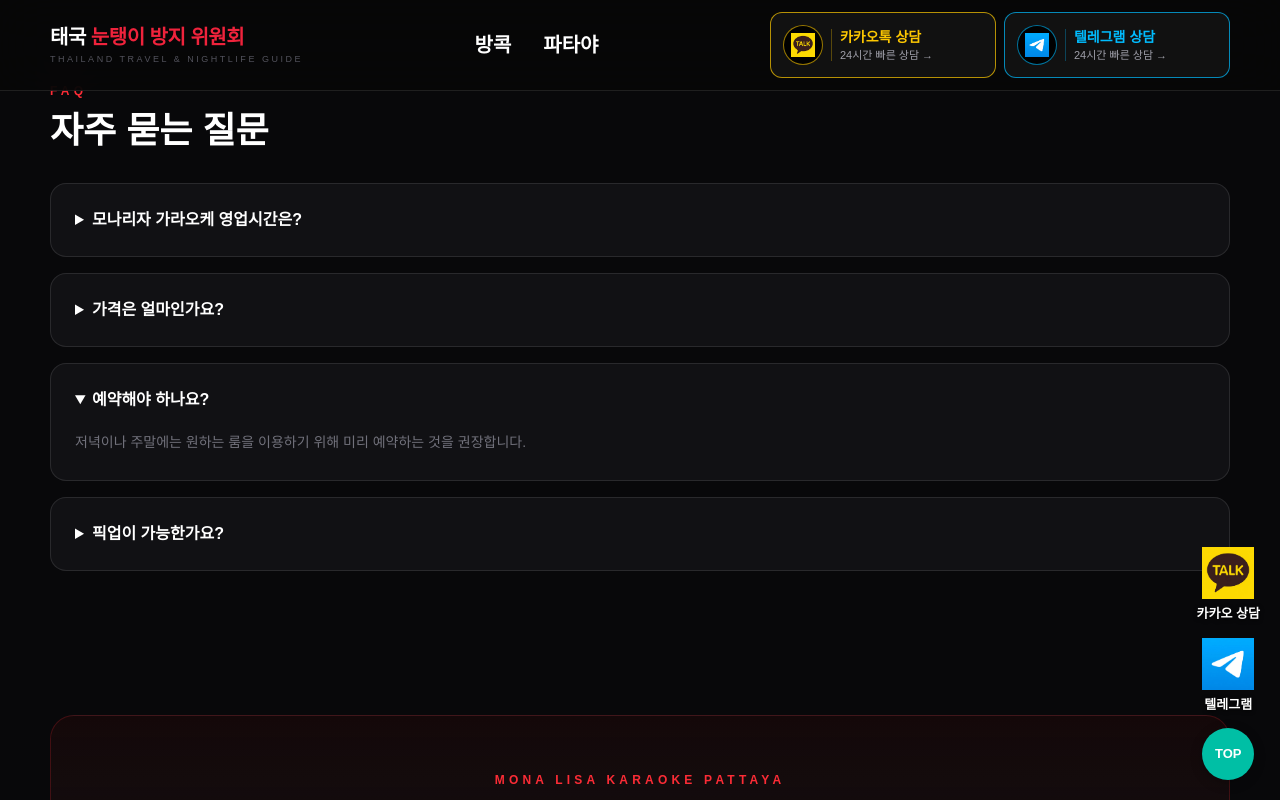
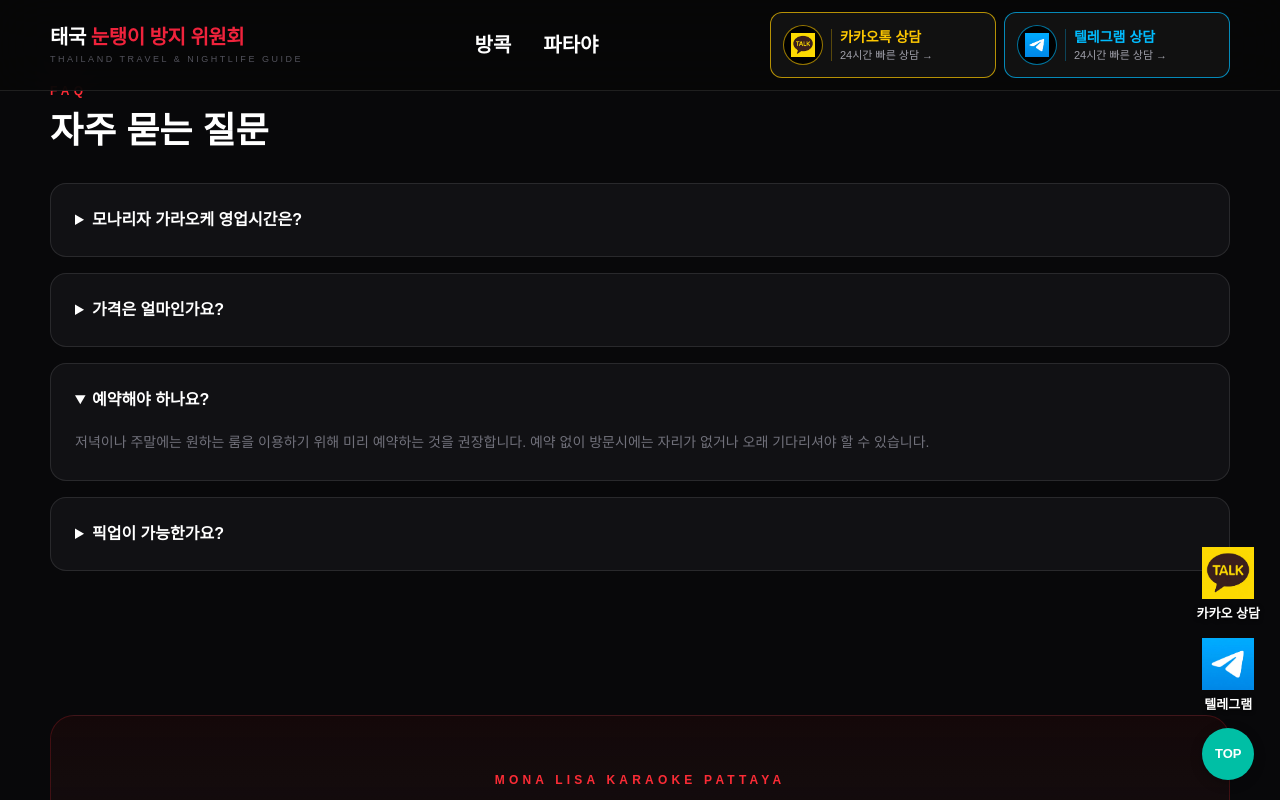
Before and after one commit to vietnam-nightlife/thailand-nightlife, a Next.js app: page /pattaya/karaoke/pattaya-karaoke-01 in a window 1280 px wide. Both pictures are taken after a click on the heading "예약해야 하나요?". Shown: the part 4786-5586 px from the top of the page. Built offline with nearby package versions, Linux system fonts and the light colour scheme.

Commit message:
Update page.tsx

```diff
--- a/app/pattaya/karaoke/[slug]/page.tsx
+++ b/app/pattaya/karaoke/[slug]/page.tsx
@@ -848,7 +848,7 @@ export default async function PattayaKaraokePage({
 
             <p className="mt-4 text-sm leading-7 text-zinc-500">
               저녁이나 주말에는 원하는 룸을 이용하기 위해
-              미리 예약하는 것을 권장합니다.
+              미리 예약하는 것을 권장합니다. 예약 없이 방문시에는 자리가 없거나 오래 기다리셔야 할 수 있습니다.
             </p>
 
           </details>
@@ -861,8 +861,7 @@ export default async function PattayaKaraokePage({
             </summary>
 
             <p className="mt-4 text-sm leading-7 text-zinc-500">
-              예약 시 파타야 지역 픽업 가능 여부를
-              확인하시기 바랍니다.
+              3인이상 무료 픽업을 해드리고있습니다. 몇분이신지 말씀하신 후 픽업 원하시는 위치를 말씀주시면 됩니다.
             </p>
 
           </details>
```
